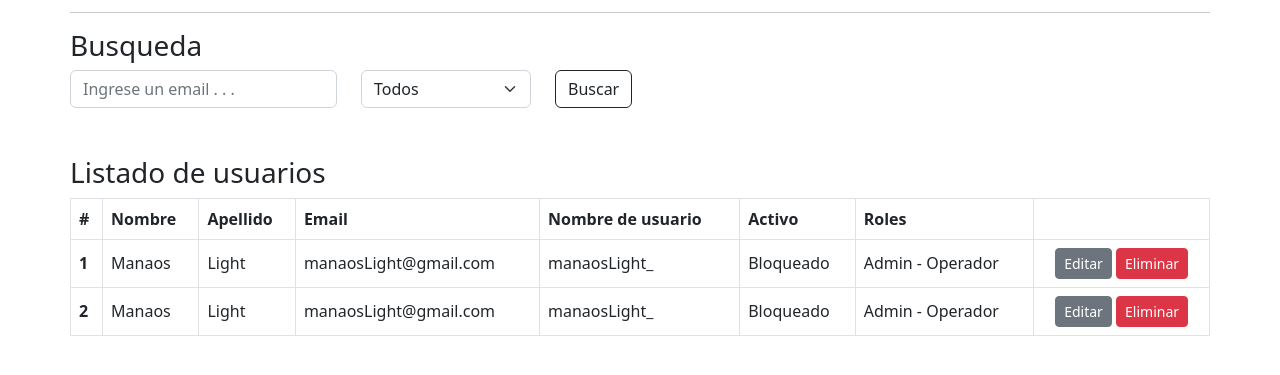
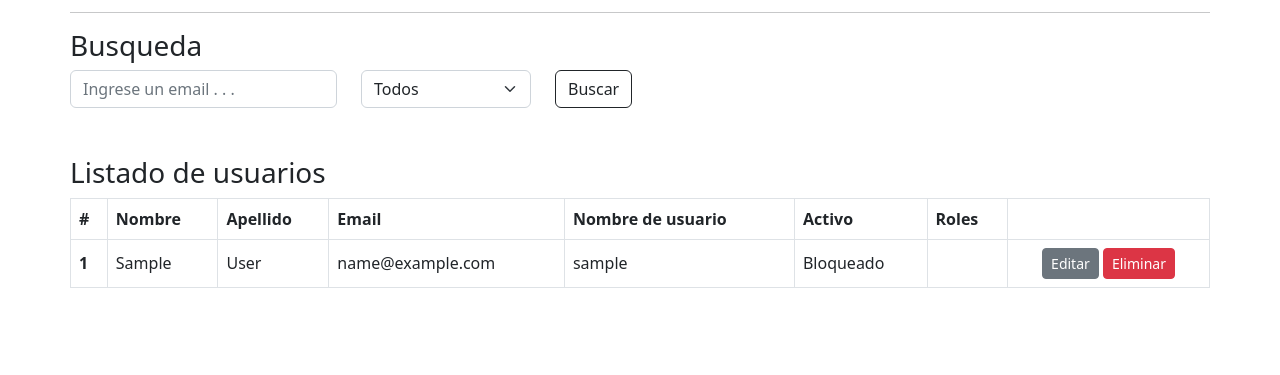
Before and after one commit to GutierrezS-JC/Proyecto-2022, a Flask app: template admin/src/web/templates/users/listado.html in a window 1280 px wide. Shown: the part 215-590 px from the top of the page. Run offline with Flask 2, Linux system fonts and the light colour scheme; the template is opened without the code that fills it: values that come from a table or form of the project are taken from there, others are empty; the visitor is signed in with stand-in values (Sample User, id 1); data comes from the database, SQL or seed files in the repository.

Commit message:
Traigo los datos desde la BD para el listado de usuarios

```diff
--- a/admin/src/web/controllers/users.py
+++ b/admin/src/web/controllers/users.py
@@ -21,7 +21,8 @@ def user_index():
 @user_blueprint.get("/listado")
 @login_required
 def user_list_all():
-    return render_template("users/listado.html")
+    users = auth.list_users()
+    return render_template("users/listado.html", users=users)
 
 
 @user_blueprint.post("/cargar")
--- a/admin/src/web/templates/users/listado.html
+++ b/admin/src/web/templates/users/listado.html
@@ -51,32 +51,34 @@
         </tr>
         </thead>
         <tbody>
+        {% for user in users %}
           <tr>
-          <th scope="row"> 1 </th>
-          <td>Manaos</td>
-          <td>Light</td>
-          <td>manaosLight@gmail.com</td>
-          <td>manaosLight_</td>
+            <th scope="row"> {{ user.id }} </th>
+            <td>{{ user.first_name }}</td>
+            <td>{{ user.last_name }}</td>
+            <td>{{ user.email }}</td>
+            <td>{{ user.username }}</td>
+
+            {% if user.status == True %}
+              <td>Activo</td>
+            {% else %}
               <td>Bloqueado</td>
-          <td>Admin - Operador</td>
+            {% endif %}
+
+            <td>
+              {% for rol in user.roles %}
+                {{ rol.nombre }}
+                {% if loop.nextitem %}
+                   -
+                {% endif %}
+              {% endfor %}
+            </td>
             <td class="text-center">
               <button type="button" class="btn btn-secondary btn-sm">Editar</button>
               <button type="button" class="btn btn-danger btn-sm mt-2 mt-lg-0">Eliminar</button>
             </td>
           </tr>
-        <tr>
-          <th scope="row"> 2 </th>
-          <td>Manaos</td>
-          <td>Light</td>
-          <td>manaosLight@gmail.com</td>
-          <td>manaosLight_</td>
-          <td>Bloqueado</td>
-          <td>Admin - Operador</td>
-          <td class="text-center">
-            <button type="button" class="btn btn-secondary btn-sm">Editar</button>
-            <button type="button" class="btn btn-danger btn-sm mt-2 mt-lg-0">Eliminar</button>
-          </td>
-        </tr>
+        {% endfor %}
         </tbody>
       </table>
     </div>
```
Lines whose indentation alone changed are shown as unchanged.
